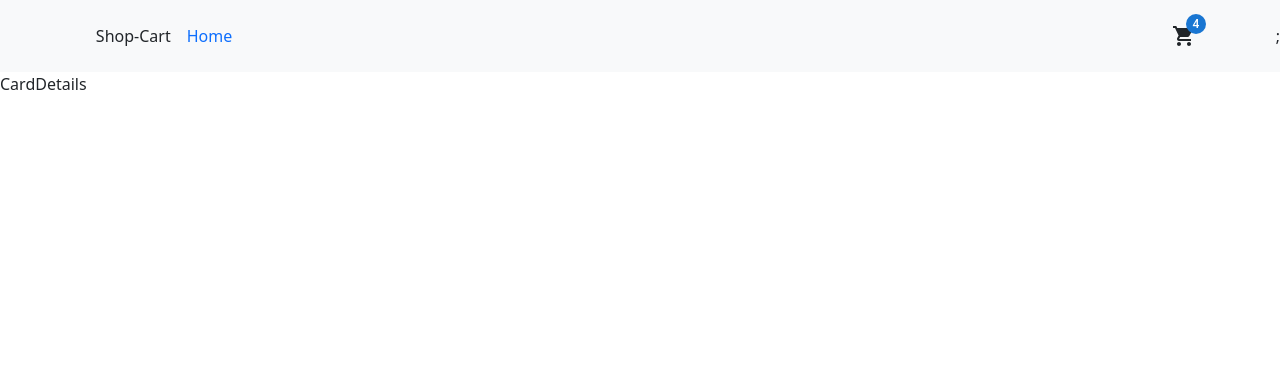
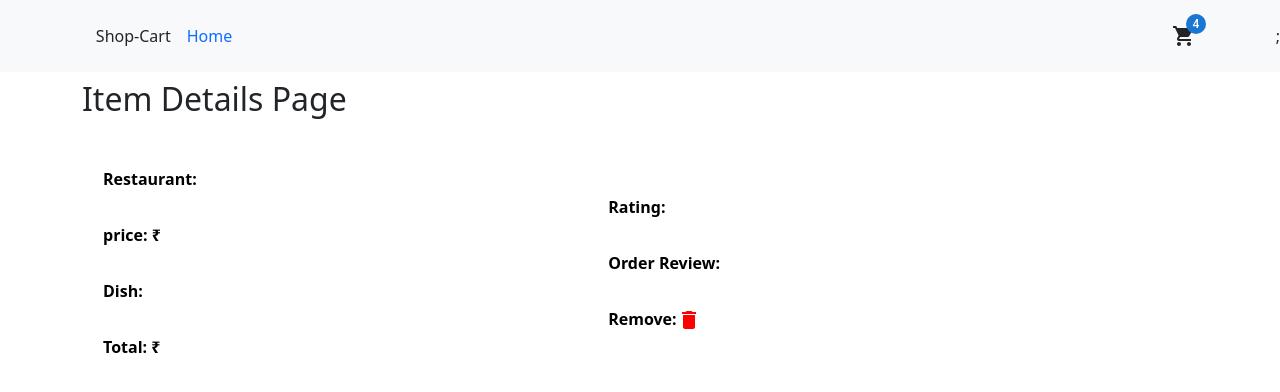
Before and after one commit to Minahil-Muhammad-Moiz/react-redux, a React (Vite) app: page /CardDetails in a window 1280 px wide. Shown: the top 392 px of the page. Built offline with nearby package versions, Linux system fonts and the light colour scheme.

Commit message:
Set items on home page and individual item details

```diff
--- a/src/Components/CardDetails.jsx
+++ b/src/Components/CardDetails.jsx
@@ -1,9 +1,47 @@
-import React from 'react'
+import { Delete } from "@mui/icons-material";
+import React from "react";
+import { Table } from "react-bootstrap";
 
 const CardDetails = () => {
   return (
-    <div>CardDetails</div>
-  )
-}
+    <>
+      <div className="container mt-2">
+        <h2>Item Details Page</h2>
+        <section className="container mt-3">
+          <div className="itemsdetails">
+            <div className="items_img">
+              <img src="" alt="" />
+            </div>
+            <div className="details">
+              <Table>
+                <tr>
+                  <td>
+                    <p>
+                      <strong>Restaurant:</strong>
+                    </p>
+                    <p>
+                      <strong>price: ₹</strong>
+                    </p>
+                    <p>
+                      <strong>Dish:</strong>
+                    </p>
+                    <p>
+                      <strong>Total: ₹</strong>
+                    </p>
+                  </td>
+                  <td>
+                    <p><strong>Rating:</strong></p>
+                    <p><strong>Order Review:</strong></p>
+                    <p><strong>Remove:</strong><Delete style={{color: 'red'}}/></p>
+                  </td>
+                </tr>
+              </Table>
+            </div>
+          </div>
+        </section>
+      </div>
+    </>
+  );
+};
 
-export default CardDetails
+export default CardDetails;
--- a/src/Components/Cards.jsx
+++ b/src/Components/Cards.jsx
@@ -1,12 +1,37 @@
-import React from 'react'
+import React, { useState } from "react";
+import Button from "react-bootstrap/Button";
+import Card from "react-bootstrap/Card";
+import Cardsdata from "./CardsData";
 
 const Cards = () => {
+  const [data, setData] = useState(Cardsdata);
+
   return (
-    <div className='container mt-3 '>
-        <h1>Add To Cart</h1>
-        <div className="row"></div>
+    <div className="container mt-3 ">
+      <h1>Add To Cart</h1>
+      <div className="row d-flex justify-center align-items-center  ">
+        {data.map((card, id) => (
+          <Card
+            style={{ width: "18rem", border: "none" }}
+            className="m-2 mt-4 card_style"
+          >
+            <Card.Img
+              variant="top"
+              src={card.imgdata}
+              style={{ height: "16rem" }}
+            />
+            <Card.Body>
+              <Card.Title>{card.rname}</Card.Title>
+              <Card.Text>price: {card.price} ₹</Card.Text>
+              <div className="button_div ">
+                <Button variant="primary">Add To Cart</Button>
+              </div>
+            </Card.Body>
+          </Card>
+        ))}
+      </div>
     </div>
-  )
-}
+  );
+};
 
-export default Cards
+export default Cards;
```
